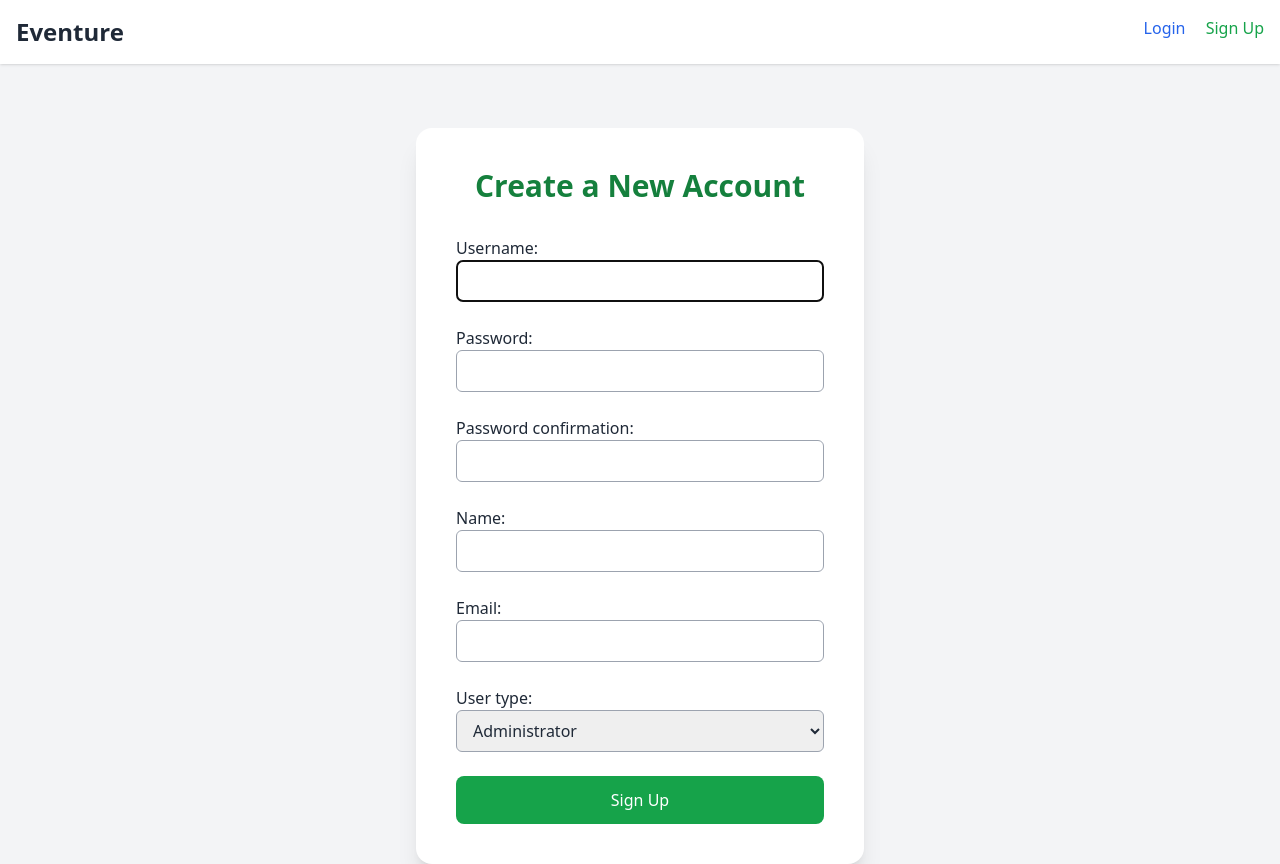
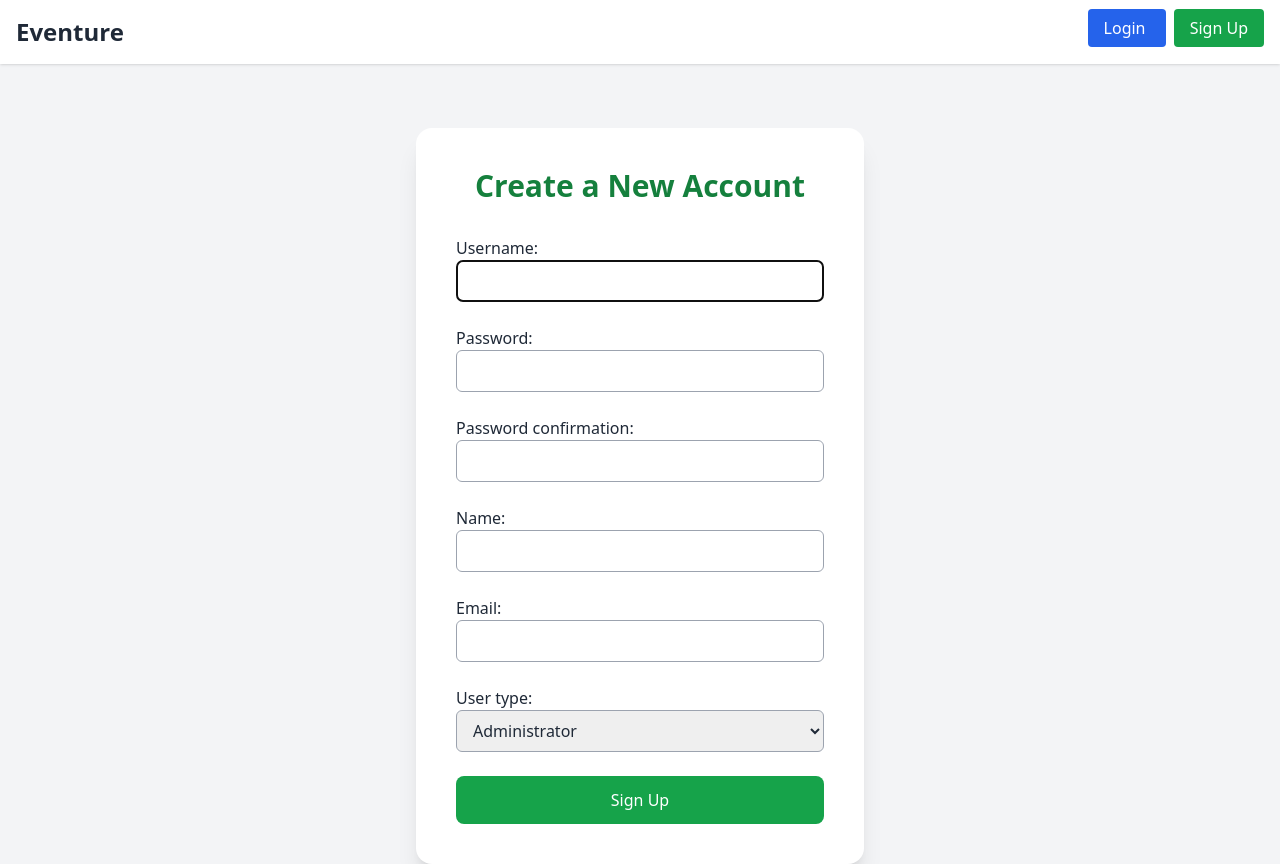
Before and after one commit to anexinwilson/anexin.wilson-256A03, a Django app: page /signup/ in a window 1280 px wide. Run offline with Django 5.2, Linux system fonts and the light colour scheme; some libraries are stand-ins or nearby versions.

Commit message:
added comments to codes

```diff
--- a/eventureproject/eventure/templates/base.html
+++ b/eventureproject/eventure/templates/base.html
@@ -10,11 +10,17 @@
     <div><a href="{% url 'events' %}" class="text-2xl font-bold">Eventure</a></div>
     <div>
       {% if user.is_authenticated %}
-        <span class="mr-4">Hi, {{user.username}}</span>
-        <a href="{% url 'signoutaccount' %}" class="text-red-600">Sign out</a>
+      <span class="mr-4">Hi, {{user.username}}</span>
+      <a href="{% url 'signoutaccount' %}" class="bg-red-600 text-white px-4 py-2 rounded hover:bg-red-700">
+        Sign Out
+      </a>
       {% else %}
-        <a href="{% url 'loginaccount' %}" class="mr-4 text-blue-600">Login</a>
-        <a href="{% url 'signupaccount' %}" class="text-green-600">Sign Up</a>
+      <a href="{% url 'loginaccount' %}" class="bg-blue-600 text-white px-4 py-2 rounded hover:bg-blue-700 mr-2">
+        Login
+      </a>
+      <a href="{% url 'signupaccount' %}" class="bg-green-600 text-white px-4 py-2 rounded hover:bg-green-700">
+        Sign Up
+      </a>
       {% endif %}
     </div>
   </nav>
```
Also changed, not shown: eventureproject/accounts/views.py (+23 -3 lines), eventureproject/events/models.py (+11 -0 lines), eventureproject/events/views.py (+35 -13 lines), eventureproject/db.sqlite3.
